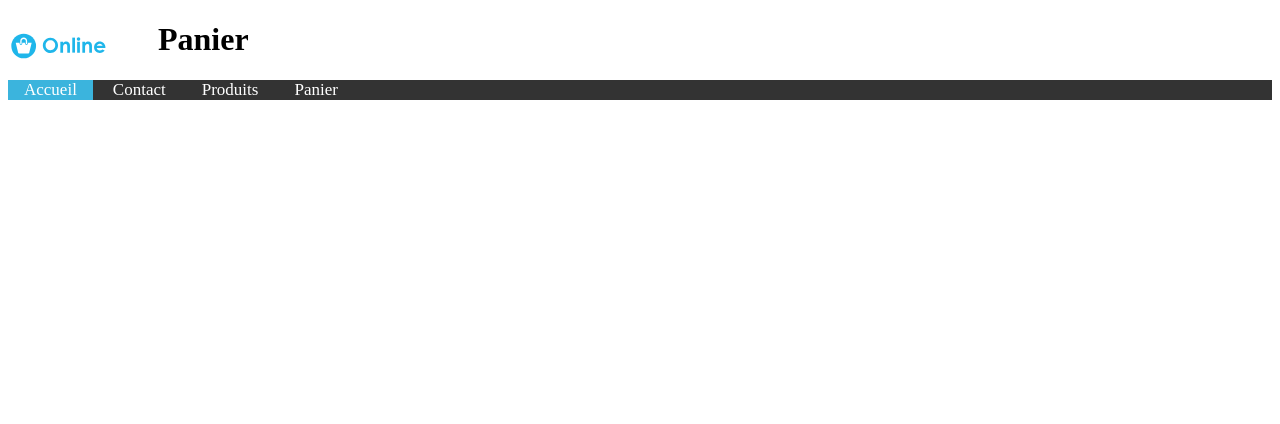
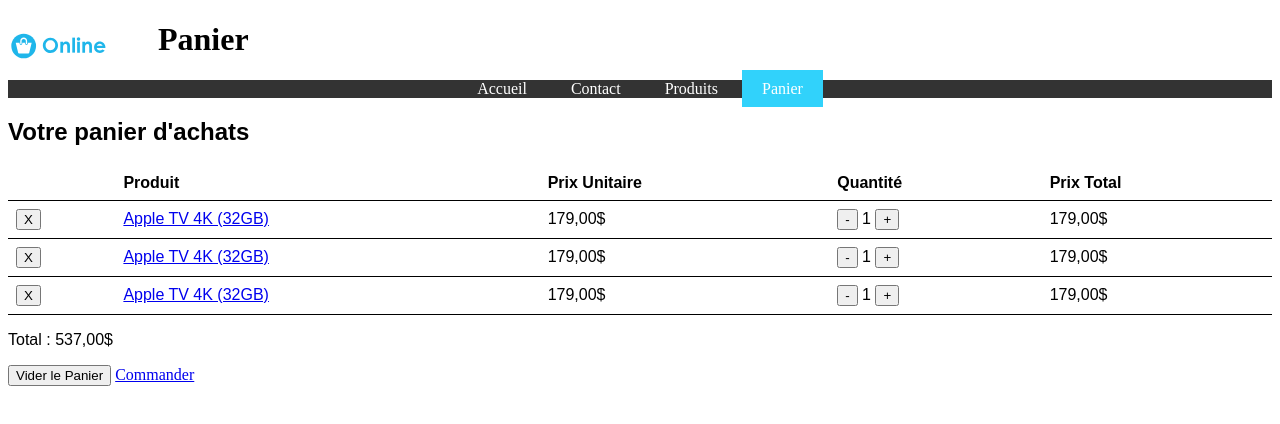
Before and after one commit to nahodura/IFT1005, a plain HTML site: page IFT1005/html/shopping-cart.html in a window 1280 px wide. Drawn offline with Linux system fonts and the light colour scheme.

Commit message:
Added CSS + navBar

```diff
--- a/IFT1005/css/navBar.css
+++ /dev/null
@@ -1,23 +0,0 @@
-.navBar {
-    background-color: #333;
-    overflow: hidden;
-}
-
-.navBar a {
-    float: middle;
-    color: #ffffff;
-    text-align: center;
-    padding: 14px 16px;
-    text-decoration: none;
-    font-size: 17px;
-}
-
-.navBar a:hover {
-    background-color: #dadada;
-    color: black;
-}
-
-.navBar a.active {
-    background-color: #3bb4dd;
-    color: white;
-}
--- /dev/null
+++ b/IFT1005/css/style.css
@@ -0,0 +1,18 @@
+
+nav {
+    background-color: #333; /* Background color for the navigation bar */
+    text-align: center; /* Center-align the links horizontally */
+}
+
+/* Style the navigation links */
+nav a {
+    text-decoration: none; /* Remove underline from links */
+    color: #fff; /* Text color for links */
+    padding: 10px 20px; /* Add some padding to the links for spacing */
+}
+
+/* Style the active link */
+nav a.active {
+    background-color: #31d2fb; /* Background color for the active link */
+    color: #fff; /* Text color for the active link */
+}
--- a/IFT1005/html/shopping-cart.html
+++ b/IFT1005/html/shopping-cart.html
@@ -3,20 +3,101 @@
 <head>
   <meta charset="UTF-8">
   <title>OnlineShop - Panier</title>
-  <link rel="stylesheet" href="/IFT1005/css/navBar.css">
+  <link rel="stylesheet" href="/IFT1005/css/style.css">
 </head>
 <body>
+
+<style>
+p, h2 {
+  font-family: Arial, Helvetica, sans-serif
+}
+
+.panier {
+  font-family: Arial, Helvetica, sans-serif;
+  border-collapse: collapse;
+  width: 100%;
+}
+
+th, td {
+  padding: 8px;
+  text-align: left;
+  border-bottom: 1px solid #000000;
+}
+
+</style>
+
 <!-- TODO -->
 <h1>
   <img src="/IFT1005/assets/img/logo.svg" alt="Logo de OnlineShop" style="float:left;width:150px;height:50px;">
   Panier </h1>
 
-  <div class="navBar">
-    <a class="active" href="index.html">Accueil</a>
+  <nav>
+    <a href="index.html">Accueil</a>
     <a href="contact.html">Contact</a>
     <a href="products.html">Produits</a>
-    <a href="shopping-cart.html">Panier</a>
-  </div>
+    <a class="active" href="shopping-cart.html">Panier</a>
+  </nav>
+
+  <main>
+    <h2>Votre panier d'achats</h2>
+
+    <table class="panier">
+        <thead>
+            <tr>
+                <th></th>
+                <th>Produit</th>
+                <th>Prix Unitaire</th>
+                <th>Quantité</th>
+                <th>Prix Total</th>
+            </tr>
+        </thead>
+        <tbody>
+            <tr>
+                <td><button class="removeItem">X</button></td>
+                <td><a href="product.html">Apple TV 4K (32GB)</a></td>
+                <td>179,00$</td>
+                <td>
+                    <button class="quantity">-</button> <!-- To add JS function -->
+                    <span class="productQuantity">1</span>
+                    <button class="quantity">+</button> <!-- To add JS function -->
+                </td>
+                <td>179,00$</td>
+            </tr>
+            <tr>
+              <td><button class="removeItem">X</button></td>
+              <td><a href="product.html">Apple TV 4K (32GB)</a></td>
+              <td>179,00$</td>
+              <td>
+                  <button class="quantity">-</button> <!-- To add JS function -->
+                  <span class="productQuantity">1</span>
+                  <button class="quantity">+</button> <!-- To add JS function -->
+              </td>
+              <td>179,00$</td>
+          </tr>
+              <tr>
+                <td><button class="removeItem">X</button></td>
+                <td><a href="product.html">Apple TV 4K (32GB)</a></td>
+                <td>179,00$</td>
+                <td>
+                    <button class="quantity">-</button> <!-- To add JS function -->
+                    <span class="productQuantity">1</span>
+                    <button class="quantity">+</button> <!-- To add JS function -->
+                </td>
+                <td>179,00$</td>
+            </tr>
+        </tbody>
+    </table>
+
+    <p>Total : 537,00$</p>
+
+    <button class="viderPanier">Vider le Panier</button>
+    <a href="order.html" class="checkout">Commander</a>
+</main>
+
+<footer>
+    <!-- Incluez le pied de page de votre site web ici -->
+</footer>
+
 
 </body>
 </html>
```
Also changed, not shown: IFT1005/html/contact.html (+5 -5 lines), IFT1005/html/index.html (+3 -3 lines), IFT1005/html/product.html (+9 -1 lines), IFT1005/html/products.html (+7 -7 lines).
